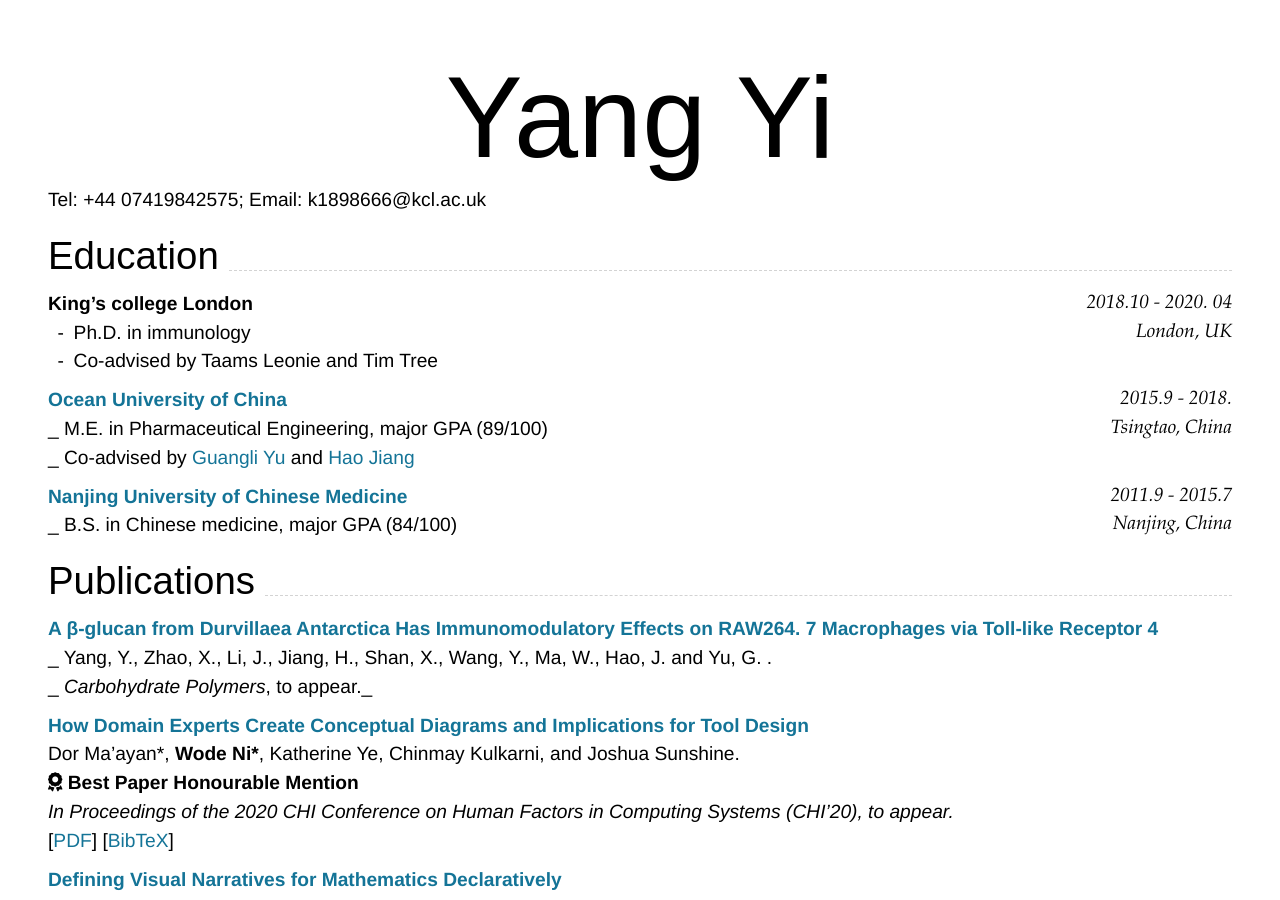
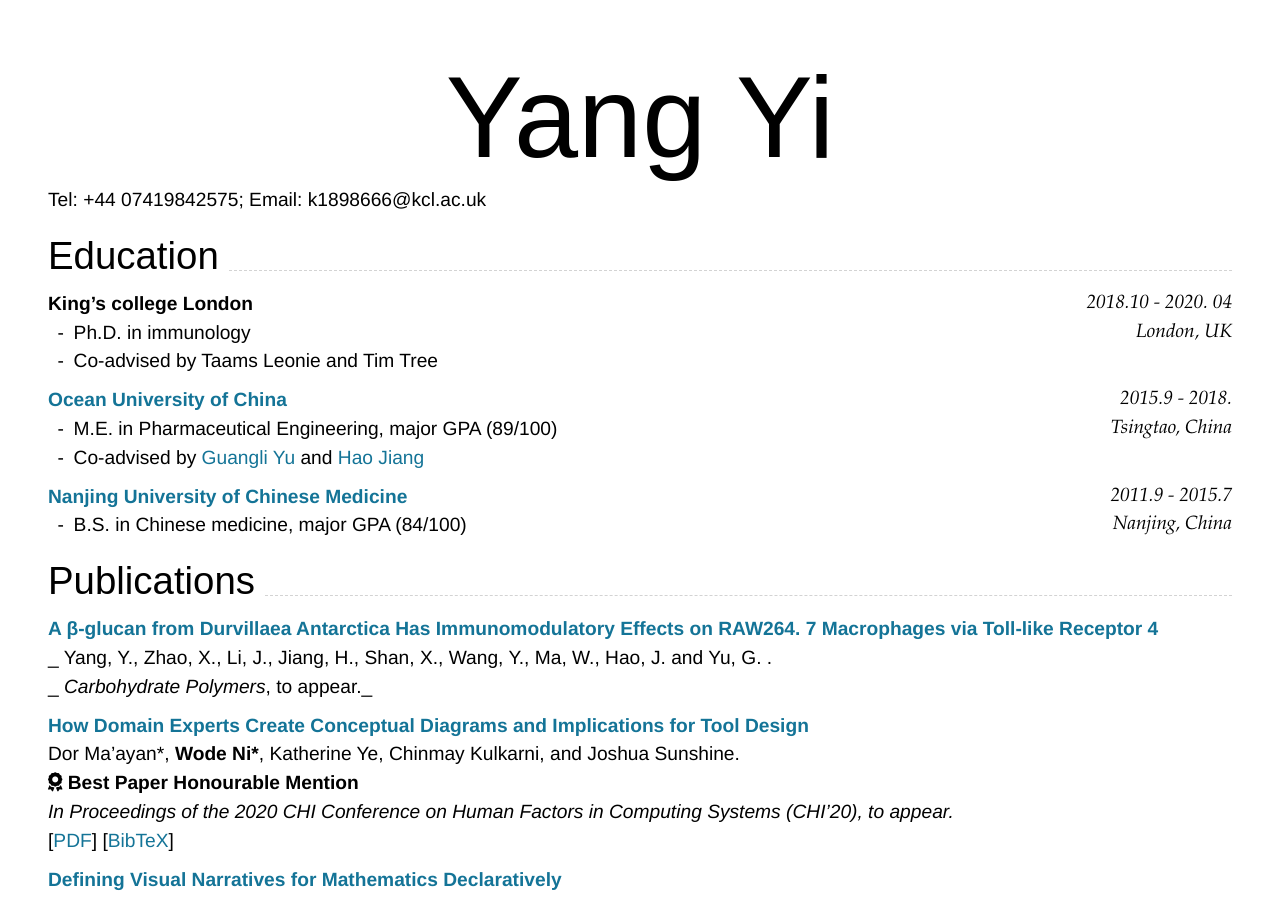
Before and after one commit to yiyiyi1992/Resume, a Jekyll site: the page built from index.md, in a window 1280 px wide and 900 px high. Built offline with Jekyll 4.4.1, drawn with Linux system fonts in a browser that asks for light colours; nearby versions of some CDN libraries.

````diff
--- a/index.md
+++ b/index.md
@@ -26,8 +26,8 @@ London, UK
 ```
 Tsingtao, China
 ```
-_ M.E. in Pharmaceutical Engineering, major GPA (89/100) <br>
-_ Co-advised by [Guangli Yu](https://www.researchgate.net/profile/Guangli_Yu) and [Hao Jiang](https://www.researchgate.net/profile/Hao_Jiang48?) <br>
+- M.E. in Pharmaceutical Engineering, major GPA (89/100) <br>
+- Co-advised by [Guangli Yu](https://www.researchgate.net/profile/Guangli_Yu) and [Hao Jiang](https://www.researchgate.net/profile/Hao_Jiang48?) <br>
 
 ### [**Nanjing University of Chinese Medicine**](https://english.njucm.edu.cn) `2011.9 - 2015.7`
 
@@ -35,7 +35,7 @@ _ Co-advised by [Guangli Yu](https://www.researchgate.net/profile/Guangli_Yu) an
 Nanjing, China
 ```
 
-_ B.S. in Chinese medicine, major GPA (84/100)
+- B.S. in Chinese medicine, major GPA (84/100)
 
 
 ## Publications
````
